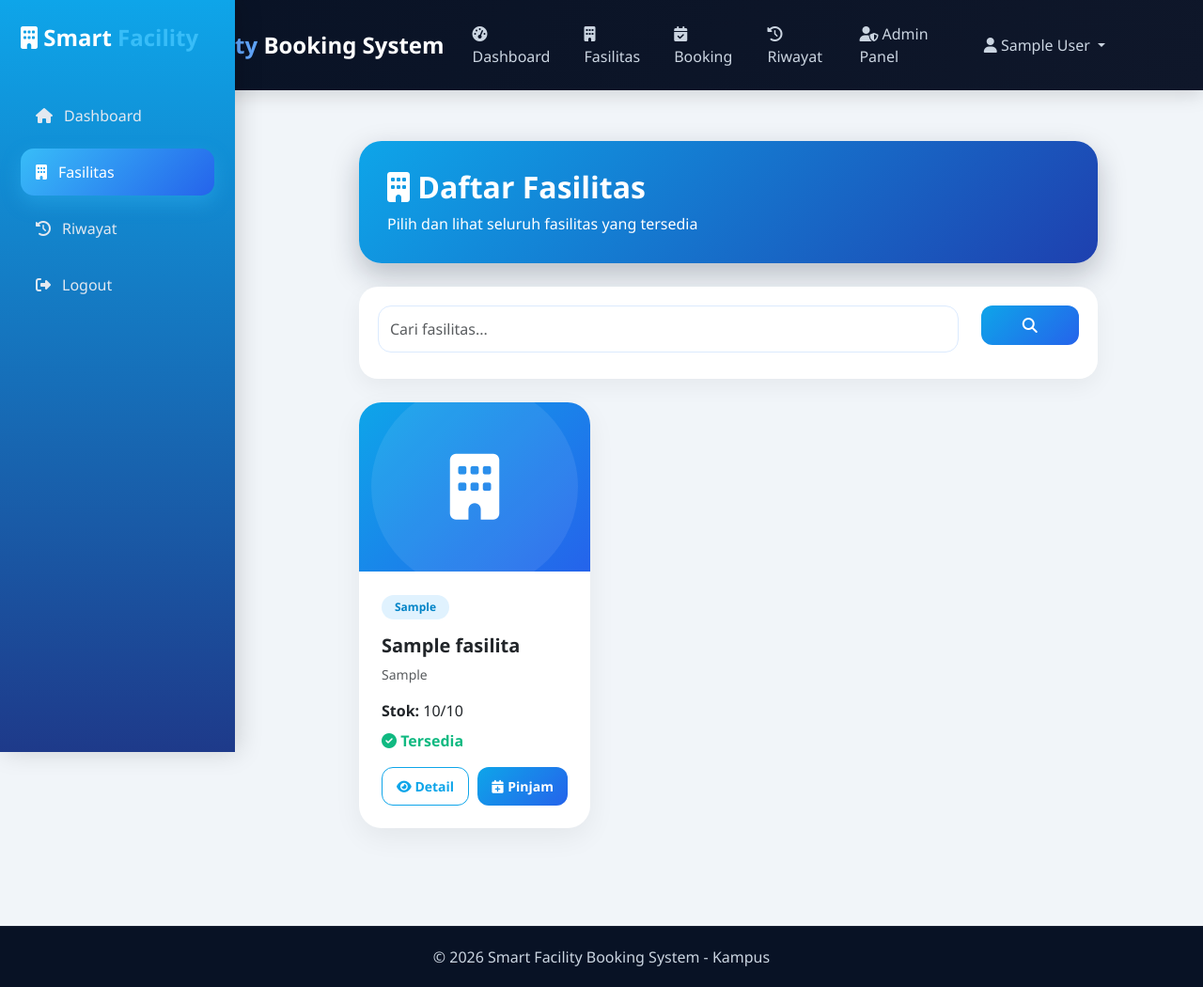
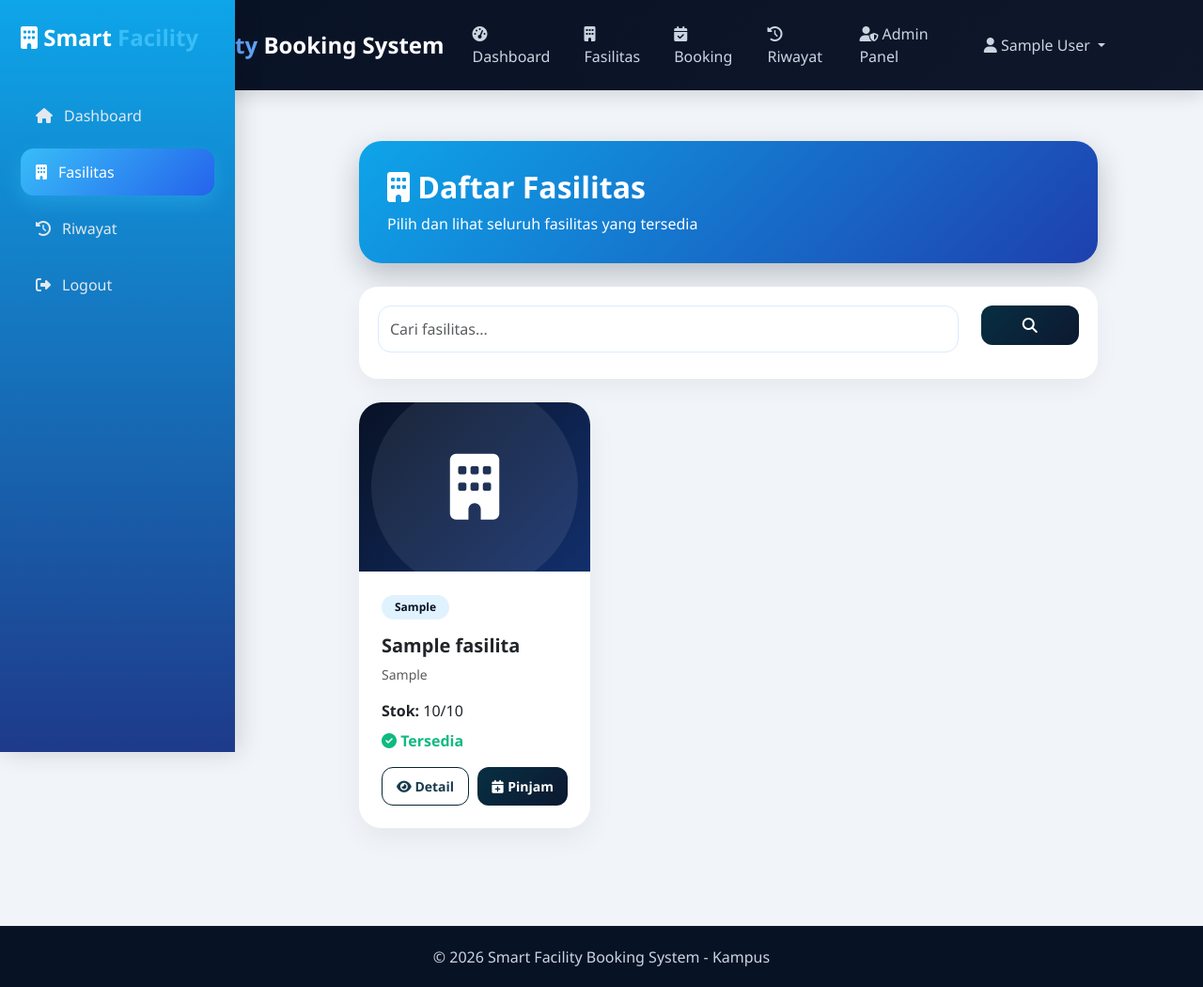
Before and after one commit to zakiahrahmah/Smart-Facility-System, a Flask app: page /fasilitas in a window 1280 px wide. Shown: the whole page at 94% size. Run offline with Flask 3, Linux system fonts and the light colour scheme; a user stored in the database is signed in; tables that the repository leaves empty or names only in its code hold one stand-in row (values such as "Sample post").

Commit message:
Update UI fasilitas templates

```diff
--- a/templates/fasilitas.html
+++ b/templates/fasilitas.html
@@ -116,7 +116,7 @@ body{
 
 /* ===== TOP CARD ===== */
 .facility-top{
-    background: linear-gradient(135deg,#0ea5e9,#2563eb);
+    background: linear-gradient(135deg,#081225,#122f6c);
     height: 180px;
     display: flex;
     justify-content: center;
@@ -145,7 +145,7 @@ body{
     padding: 7px 14px;
     font-size: 12px;
     background: #e0f2fe !important;
-    color: #0284c7 !important;
+    color: #081225 !important;
     font-weight: 600;
 }
 
@@ -157,7 +157,7 @@ body{
 }
 
 .btn-primary{
-    background: linear-gradient(135deg,#0ea5e9,#2563eb);
+    background: linear-gradient(135deg,#072f42,#0d1830);
     border: none;
 }
 
@@ -166,12 +166,12 @@ body{
 }
 
 .btn-outline-primary{
-    border-color: #0ea5e9;
-    color: #0ea5e9;
+    border-color: #062432;
+    color: #183b4c;
 }
 
 .btn-outline-primary:hover{
-    background: #0ea5e9;
+    background: #081225;
     color: white;
 }
 
@@ -194,7 +194,7 @@ body{
 }
 
 .modal-header{
-    background: linear-gradient(135deg,#0ea5e9,#1e40af) !important;
+    background: linear-gradient(135deg,#0f3546,#3555be) !important;
 }
 
 .form-control{
@@ -203,7 +203,7 @@ body{
 }
 
 .form-control:focus{
-    border-color: #0ea5e9;
+    border-color: #0b2734;
     box-shadow: 0 0 0 0.15rem rgba(14,165,233,0.2);
 }
 
```
